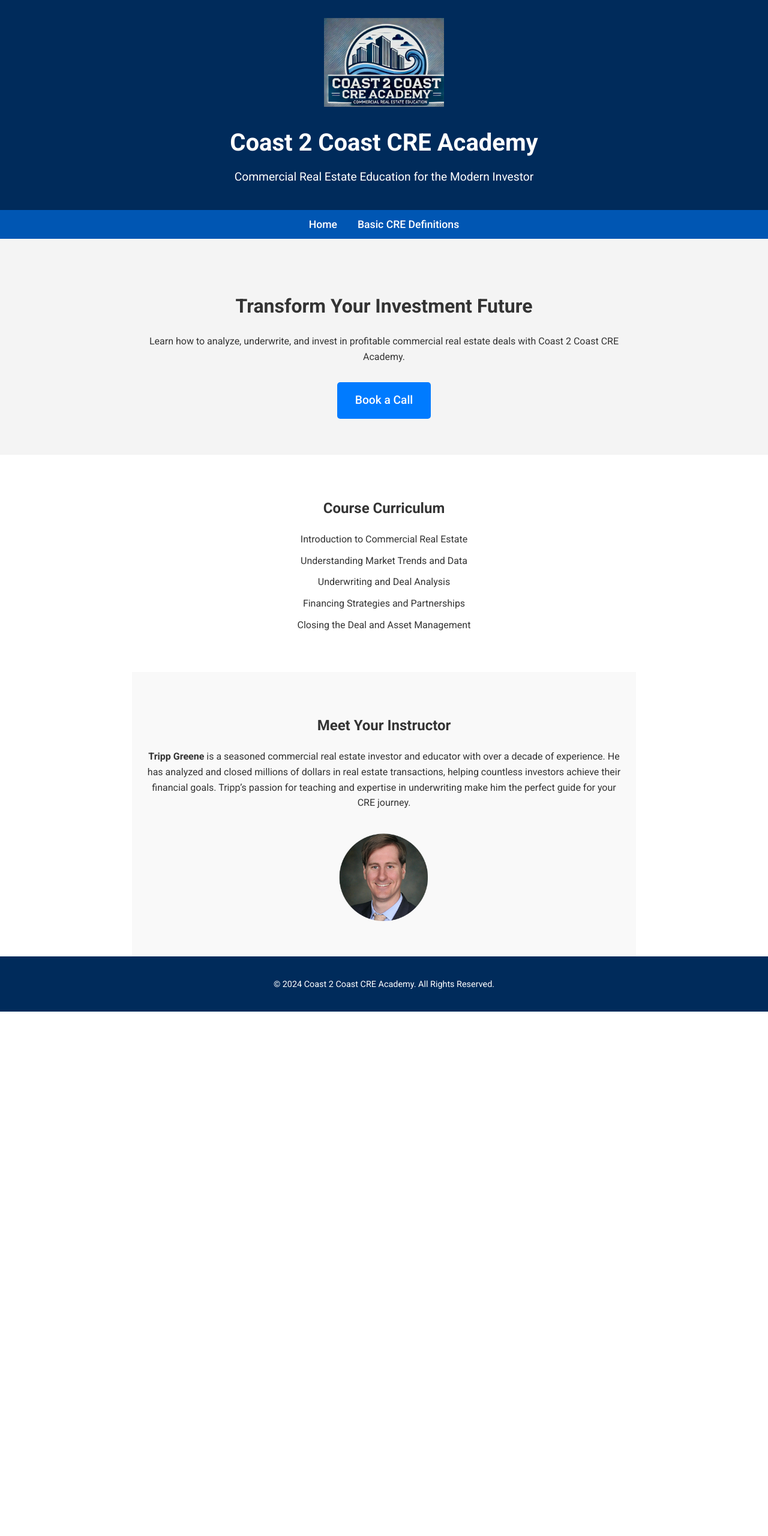
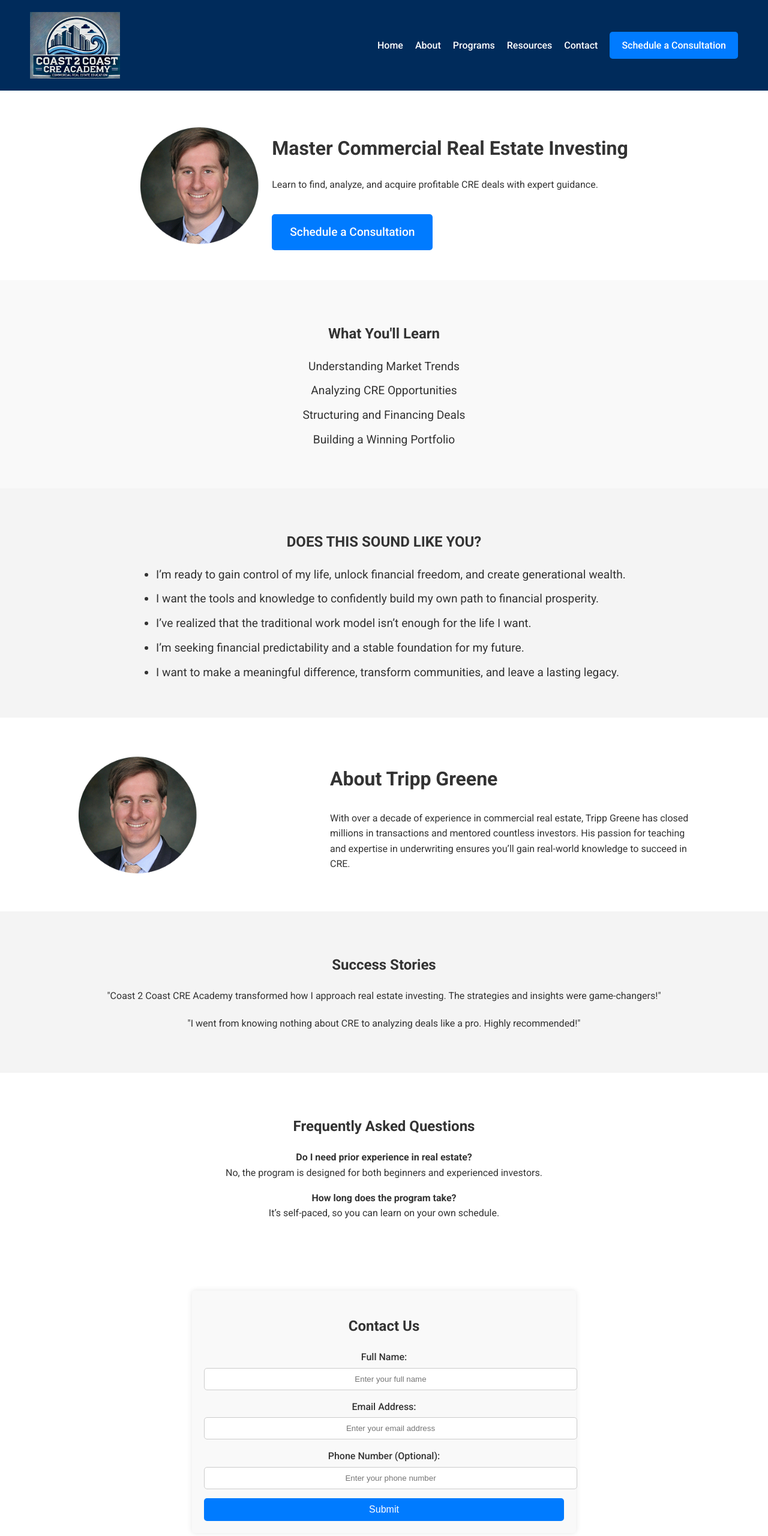
Before and after one commit to jmayhew77/coast2coastcreacademy, a plain HTML site: page index.html in a window 1280 px wide. Shown: the top 2560 px of the page at 60% size. Before the commit the page ends 1686 px from the top, so only its background shows below. Drawn offline with Linux system fonts and the light colour scheme.

Commit message:
Add files via upload
Site update

```diff
--- a/index.html
+++ b/index.html
@@ -15,68 +15,81 @@
         header {
             background-color: #002B5B;
             color: white;
-            text-align: center;
-            padding: 30px 20px;
+            display: flex;
+            justify-content: space-between;
+            align-items: center;
+            padding: 20px 50px;
         }
         header img {
-            max-width: 200px;
-            margin-bottom: 20px;
-        }
-        header h1 {
-            font-size: 2.5rem;
-            margin: 0;
-        }
-        header p {
-            font-size: 1.2rem;
-            margin: 10px 0;
+            max-width: 150px;
         }
         nav {
-            background-color: #0056b3;
-            padding: 10px;
-            text-align: center;
+            display: flex;
+            align-items: center;
+            gap: 20px;
         }
         nav a {
             color: white;
             text-decoration: none;
-            margin: 0 15px;
-            font-size: 1.1rem;
+            font-size: 1rem;
             font-weight: 500;
         }
         nav a:hover {
             text-decoration: underline;
         }
+        .cta-header-button {
+            background-color: #007BFF;
+            color: white;
+            text-decoration: none;
+            padding: 10px 20px;
+            border-radius: 5px;
+            font-size: 1rem;
+            font-weight: 500;
+        }
+        .cta-header-button:hover {
+            background-color: #0056b3;
+        }
         .hero {
-            background-color: #f4f4f4;
+            background: url('hero-background.jpg') no-repeat center center/cover;
+            color: white;
             text-align: center;
-            padding: 60px 20px;
+            padding: 100px 20px;
         }
-        .hero h2 {
-            font-size: 2rem;
-            margin-bottom: 20px;
+        .intro-section {
+            display: flex;
+            align-items: center;
+            justify-content: center;
+            gap: 20px;
+            padding: 50px 20px;
         }
-        .hero p {
-            font-size: 1rem;
-            max-width: 800px;
-            margin: 0 auto 30px;
+        .intro-section img {
+            max-width: 200px;
+            border-radius: 50%;
         }
-        .cta-button {
+        .intro-section .content {
+            max-width: 600px;
+        }
+        .intro-section .cta-button {
             display: inline-block;
             background-color: #007BFF;
-            color: #fff;
+            color: white;
             text-decoration: none;
             padding: 15px 30px;
             border-radius: 5px;
             font-size: 1.2rem;
             font-weight: 500;
+            margin-top: 20px;
         }
-        .cta-button:hover {
+        .intro-section .cta-button:hover {
             background-color: #0056b3;
         }
         section {
             padding: 50px 20px;
             text-align: center;
-            max-width: 800px;
-            margin: 0 auto;
+        }
+        .curriculum {
+            background-color: #f9f9f9;
+            padding: 50px 20px;
         }
         .curriculum ul {
             list-style-type: none;
@@ -84,16 +97,90 @@
         }
         .curriculum li {
             margin: 10px 0;
-            font-size: 1rem;
+            font-size: 1.2rem;
         }
-        .instructor {
-            background-color: #f9f9f9;
+        .does-this-sound-like-you {
+            padding: 50px 20px;
+            background-color: #f4f4f4;
+        }
+        .does-this-sound-like-you ul {
+            list-style-type: disc;
+            padding-left: 40px;
+            text-align: left;
+            max-width: 800px;
+            margin: 0 auto;
+        }
+        .does-this-sound-like-you li {
+            margin: 10px 0;
+            font-size: 1.2rem;
+        }
+        .about {
+            display: flex;
+            align-items: center;
+            justify-content: space-around;
             padding: 50px 20px;
         }
-        .instructor img {
-            margin-top: 20px;
+        .about img {
             border-radius: 50%;
-            max-width: 150px;
+            max-width: 200px;
+        }
+        .about div {
+            max-width: 600px;
+            text-align: left;
+        }
+        .about h2 {
+            font-size: 2rem;
+        }
+        .testimonials {
+            background-color: #f4f4f4;
+            padding: 50px 20px;
+        }
+        .testimonial {
+            font-size: 1rem;
+            margin-bottom: 20px;
+        }
+        .faq {
+            padding: 50px 20px;
+        }
+        .contact-form {
+            max-width: 600px;
+            margin: 0 auto;
+            padding: 20px;
+            background-color: #f9f9f9;
+            border-radius: 5px;
+            box-shadow: 0 0 10px rgba(0, 0, 0, 0.1);
+        }
+        .contact-form h2 {
+            text-align: center;
+            margin-bottom: 20px;
+        }
+        .contact-form label {
+            display: block;
+            margin-bottom: 5px;
+            font-weight: 500;
+            text-align: center;
+        }
+        .contact-form input, .contact-form textarea {
+            width: 100%;
+            padding: 10px;
+            margin-bottom: 15px;
+            border: 1px solid #ccc;
+            border-radius: 5px;
+            text-align: center;
+        }
+        .contact-form button {
+            width: 100%;
+            padding: 10px;
+            background-color: #007BFF;
+            color: white;
+            border: none;
+            border-radius: 5px;
+            font-size: 1rem;
+            font-weight: 500;
+            cursor: pointer;
+        }
+        .contact-form button:hover {
+            background-color: #0056b3;
         }
         footer {
             background-color: #002B5B;
@@ -102,40 +189,101 @@
             padding: 20px;
             font-size: 0.9rem;
         }
+        footer nav {
+            display: flex;
+            justify-content: center;
+            gap: 20px;
+            margin-top: 10px;
+        }
+        footer nav a {
+            color: white;
+            text-decoration: none;
+            font-size: 0.9rem;
+        }
+        footer nav a:hover {
+            text-decoration: underline;
+        }
     </style>
 </head>
 <body>
     <header>
         <img src="C2C CRE_Academy_Logo.jpg" alt="Coast 2 Coast CRE Academy Logo">
-        <h1>Coast 2 Coast CRE Academy</h1>
-        <p>Commercial Real Estate Education for the Modern Investor</p>
+        <nav>
+            <a href="#home">Home</a>
+            <a href="#about">About</a>
+            <a href="#programs">Programs</a>
+            <a href="#resources">Resources</a>
+            <a href="#contact">Contact</a>
+            <a class="cta-header-button" href="https://calendly.com/music-mayhew/" target="_blank">Schedule a Consultation</a>
+        </nav>
     </header>
-    <nav>
-        <a href="index.html">Home</a>
-        <a href="definitions.html">Basic CRE Definitions</a>
-    </nav>
-    <div class="hero">
-        <h2>Transform Your Investment Future</h2>
-        <p>Learn how to analyze, underwrite, and invest in profitable commercial real estate deals with Coast 2 Coast CRE Academy.</p>
-        <a class="cta-button" href="https://calendly.com/music-mayhew/" target="_blank">Book a Call</a>
+    <div class="intro-section" id="home">
+        <img src="Tripp-Greene.png" alt="Tripp Greene">
+        <div class="content">
+            <h1>Master Commercial Real Estate Investing</h1>
+            <p>Learn to find, analyze, and acquire profitable CRE deals with expert guidance.</p>
+            <a class="cta-button" href="https://calendly.com/music-mayhew/" target="_blank">Schedule a Consultation</a>
+        </div>
     </div>
-    <section class="curriculum">
-        <h2>Course Curriculum</h2>
+    <section class="curriculum" id="programs">
+        <h2>What You'll Learn</h2>
         <ul>
-            <li>Introduction to Commercial Real Estate</li>
-            <li>Understanding Market Trends and Data</li>
-            <li>Underwriting and Deal Analysis</li>
-            <li>Financing Strategies and Partnerships</li>
-            <li>Closing the Deal and Asset Management</li>
+            <li>Understanding Market Trends</li>
+            <li>Analyzing CRE Opportunities</li>
+            <li>Structuring and Financing Deals</li>
+            <li>Building a Winning Portfolio</li>
         </ul>
     </section>
-    <section class="instructor">
-        <h2>Meet Your Instructor</h2>
-        <p><strong>Tripp Greene</strong> is a seasoned commercial real estate investor and educator with over a decade of experience. He has analyzed and closed millions of dollars in real estate transactions, helping countless investors achieve their financial goals. Tripp’s passion for teaching and expertise in underwriting make him the perfect guide for your CRE journey.</p>
+    <section class="does-this-sound-like-you">
+        <h2>DOES THIS SOUND LIKE YOU?</h2>
+        <ul>
+            <li>I’m ready to gain control of my life, unlock financial freedom, and create generational wealth.</li>
+            <li>I want the tools and knowledge to confidently build my own path to financial prosperity.</li>
+            <li>I’ve realized that the traditional work model isn’t enough for the life I want.</li>
+            <li>I’m seeking financial predictability and a stable foundation for my future.</li>
+            <li>I want to make a meaningful difference, transform communities, and leave a lasting legacy.</li>
+        </ul>
+    </section>
+    <section class="about" id="about">
         <img src="Tripp-Greene.png" alt="Tripp Greene">
+        <div>
+            <h2>About Tripp Greene</h2>
+            <p>With over a decade of experience in commercial real estate, Tripp Greene has closed millions in transactions and mentored countless investors. His passion for teaching and expertise in underwriting ensures you’ll gain real-world knowledge to succeed in CRE.</p>
+        </div>
+    </section>
+    <section class="testimonials">
+        <h2>Success Stories</h2>
+        <p class="testimonial">"Coast 2 Coast CRE Academy transformed how I approach real estate investing. The strategies and insights were game-changers!"</p>
+        <p class="testimonial">"I went from knowing nothing about CRE to analyzing deals like a pro. Highly recommended!"</p>
+    </section>
+    <section class="faq" id="resources">
+        <h2>Frequently Asked Questions</h2>
+        <p><strong>Do I need prior experience in real estate?</strong><br>No, the program is designed for both beginners and experienced investors.</p>
+        <p><strong>How long does the program take?</strong><br>It’s self-paced, so you can learn on your own schedule.</p>
+    </section>
+    <section id="contact">
+        <div class="contact-form">
+            <h2>Contact Us</h2>
+            <form action="form-handler.php" method="post">
+                <label for="name">Full Name:</label>
+                <input type="text" id="name" name="name" placeholder="Enter your full name" required>
+                <label for="email">Email Address:</label>
+                <input type="email" id="email" name="email" placeholder="Enter your email address" required>
+                <label for="phone">Phone Number (Optional):</label>
+                <input type="tel" id="phone" name="phone" placeholder="Enter your phone number">
+                <button type="submit">Submit</button>
+            </form>
+        </div>
     </section>
     <footer>
         <p>&copy; 2024 Coast 2 Coast CRE Academy. All Rights Reserved.</p>
+        <nav>
+            <a href="#home">Home</a>
+            <a href="#about">About</a>
+            <a href="#programs">Programs</a>
+            <a href="#resources">Resources</a>
+            <a href="#contact">Contact</a>
+        </nav>
     </footer>
 </body>
 </html>
```
Also changed, not shown: 2 other files.
